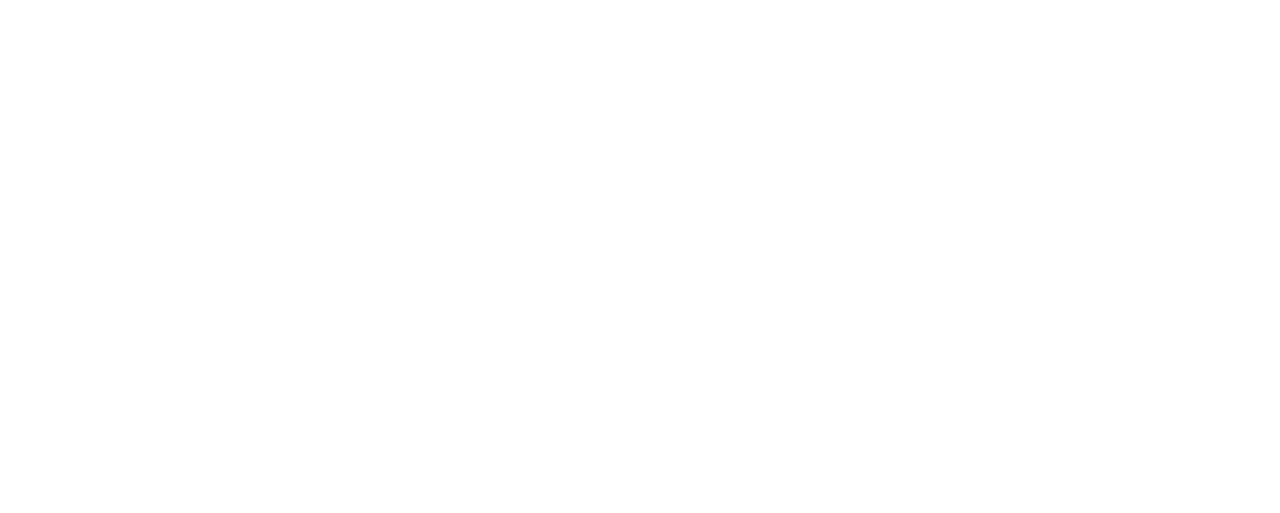
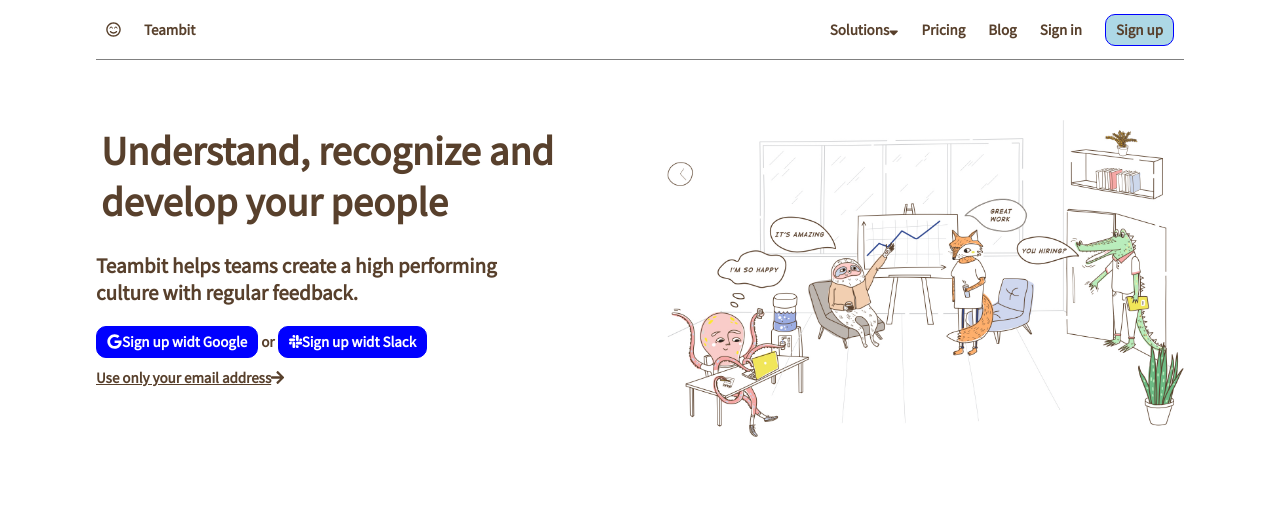
Before and after one commit to Gianufio83/node-sass-teambit, a website: page index.html in a window 1280 px wide. Drawn offline with Linux system fonts and the light colour scheme.

Commit message:
completamento header

```diff
--- a/index.html
+++ b/index.html
@@ -1,6 +1,7 @@
 <!DOCTYPE html>
 <html lang="en">
 <head>
+  <script src="https://cdnjs.cloudflare.com/ajax/libs/font-awesome/5.12.1/js/all.min.js" integrity="sha256-MAgcygDRahs+F/Nk5Vz387whB4kSK9NXlDN3w58LLq0=" crossorigin="anonymous"></script>
   <meta charset="UTF-8">
   <meta name="viewport" content="width=device-width, initial-scale=1.0">
   <meta http-equiv="X-UA-Compatible" content="ie=edge">
@@ -10,7 +11,47 @@
 <body>
   <!-- Inizio header -->
   <header>
+    <div class="first-header">
+      <div class="container">
+        <div class="left-side">
+          <nav>
+            <ul>
+              <li><i class="far fa-smile-beam"></i></li>
+              <li class="logo-title">Teambit</li>
+            </ul>
+          </nav>
+        </div>
+        <div class="right-side">
+          <nav>
+            <ul>
+              <li><a href="#"></a>Solutions<i class="fas fa-sort-down"></i></li>
+              <li><a href="#"></a>Pricing</li>
+              <li><a href="#"></a>Blog</li>
+              <li><a href="#"></a>Sign in</li>
+              <li><a href="#" class="btn">Sign up</a></li>
+            </ul>
+          </nav>
+        </div>
+      </div>
+    </div>
+    <div class="bannerone">
+        <div class="left-side">
+          <h1>Understand, recognize and develop your people</h1>
+          <p>Teambit helps teams create a high performing <br> culture with regular feedback.</p>
+          <div class="buttons">
+            <a href="#" class="btn blue-button"><i class="fab fa-google"></i>Sign up widt Google</a>
+            <span>or</span>
+            <a href="#" class="btn blue-button"><i class="fab fa-slack"></i>Sign up widt Slack</a>
+          </div>
+          <div class="mail-address">
+            <a class="mail"href="#">Use only your email address<i class="fas fa-arrow-right"></i></a>
+          </div>
 
+      </div>
+      <div class="right-side">
+        <img class="header-img" src="img/illustration-main.jpg" alt="">
+      </div>
+    </div>
   </header>
   <main>
 
--- /dev/null
+++ b/src/Partials/_commons.scss
@@ -0,0 +1,12 @@
+* {
+  margin: 0;
+  padding : 0;
+  box-sizing: border-box;
+}
+body {
+font-family: $fontFamily;
+background-color: $backgroundBody;
+color: $fontColor;
+font-size: $fontDimension;
+font-weight: bold;
+}
--- /dev/null
+++ b/src/Partials/_header.scss
@@ -0,0 +1,119 @@
+.first-header {
+  height: 60px;
+  width: 100%;
+  background-color: $backgroundBody;
+  line-height: 60px;
+
+  .container {
+    width: $containerDimension;
+    height: 60px;
+    margin: 0 auto;
+    border-bottom: 1px solid grey;
+    &:after {
+      content:"";
+      display: table;
+      clear:both;
+    }
+  }
+}
+@mixin float {
+  float: left;
+  width: 50%;
+  height: 100%
+}
+.left-side {
+  @include float;
+    h1 {
+      font-size: $fontSizeH1;
+      padding: 5px;
+    }
+}
+.right-side {
+  @include float;
+  text-align: right;
+
+.logo-title li {
+  font-weight: bold;
+}
+}
+nav {
+  display: inline-block;
+}
+ul {
+  list-style: none;
+  li {
+   display: inline;
+   padding: 0 10px;
+   text-decoration: none;
+   // font-weight: normal;
+    a {
+      color: #58402c;
+      cursor: pointer;
+      &:hover {
+        color:blue;
+      }
+     }
+   }
+}
+
+@mixin button-design {
+  display: inline-block;
+  text-decoration: none;
+  padding: 5px 10px;
+  background-color: $buttonColor;
+  border: 1px solid blue;
+  border-radius: 10px;
+  line-height: 20px;
+}
+a.btn {
+  @include button-design;
+}
+.bannerone {
+  width: $containerDimension;
+  height: 450px;
+  margin: 0 auto;
+  padding-top: 60px;
+  &:after {
+    content:"";
+    display: table;
+    clear:both;
+  }
+}
+.header-img {
+  width: 95%;
+}
+p {
+  margin-top:  20px;
+  font-size: $fontSizeP;
+  margin-bottom: 20px;
+}
+.buttons {
+  display: inline;
+}
+@mixin blue-button-design {
+  display: inline-block;
+  text-decoration: none;
+  padding: 5px 10px;
+  background-color: $blueButton;
+  border: 1px solid blue;
+  border-radius: 10px;
+  line-height: 20px;
+  color:white;
+}
+a.blue-button {
+  @include blue-button-design;
+  cursor: pointer;
+  &:hover {
+    background-color: rgb(130, 182, 219);
+  }
+}
+.mail-address {
+  margin-top: 10px;
+  .mail {
+    color:$fontColor;
+  }
+
+}
+.fas fa-arrow-right {
+  padding-right: 10px;
+}
--- /dev/null
+++ b/src/Partials/_variables.scss
@@ -0,0 +1,9 @@
+$fontFamily: 'Source Sans Pro', sans-serif;
+$backgroundBody: white;
+$fontColor : #58402c;
+$fontDimension: 15px;
+$buttonColor: lightblue;
+$containerDimension: 85%;
+$fontSizeH1: $fontDimension * 2.7;
+$fontSizeP: $fontDimension * 1.4;
+$blueButton: blue;
--- a/src/app.scss
+++ b/src/app.scss
@@ -0,0 +1,5 @@
+@import url('https://fonts.googleapis.com/css?family=Source+Sans+Pro&display=swap');
+@import "Partials/_variables.scss";
+@import "Partials/_header.scss";
+@import "Partials/_commons.scss";
+@import "Partials/_footer.scss";
```
Also changed, not shown: dist/app.css, img/illustration-main.jpg (added), src/Partials/_footer.scss (added).
